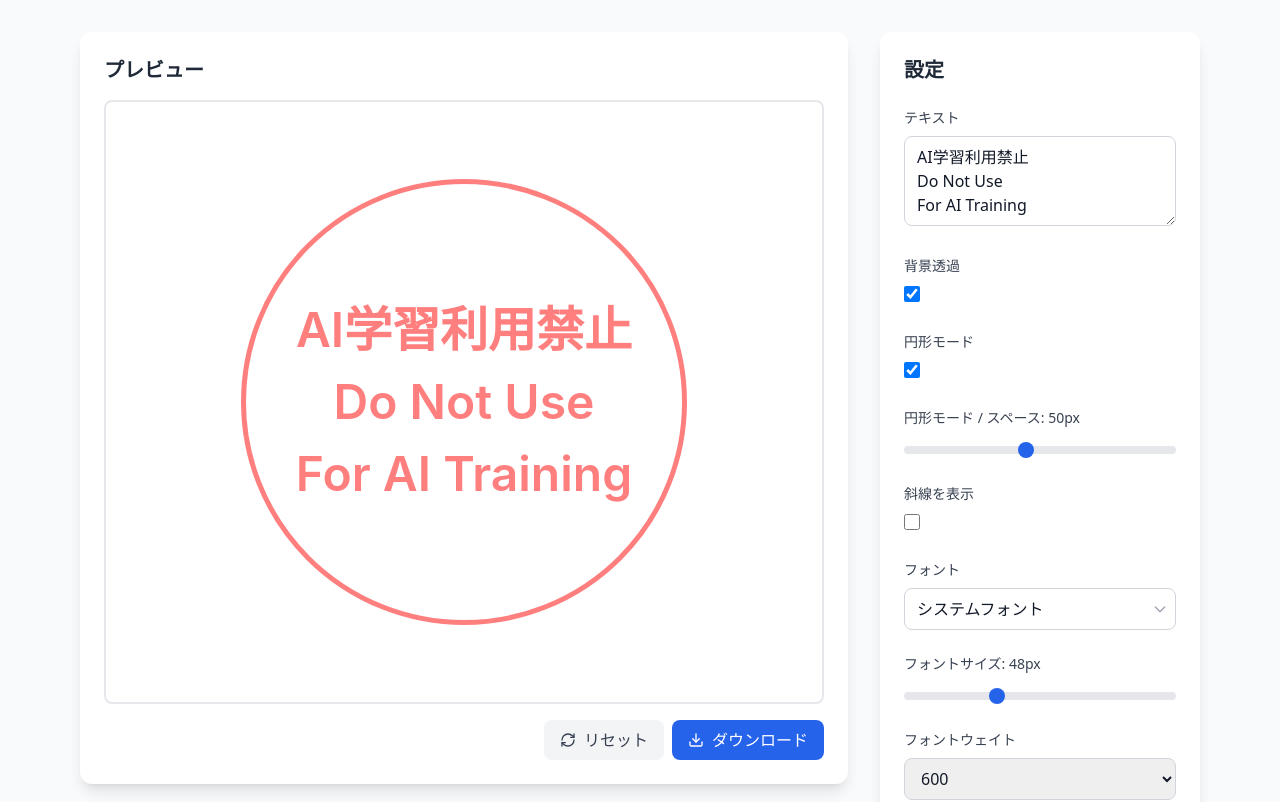
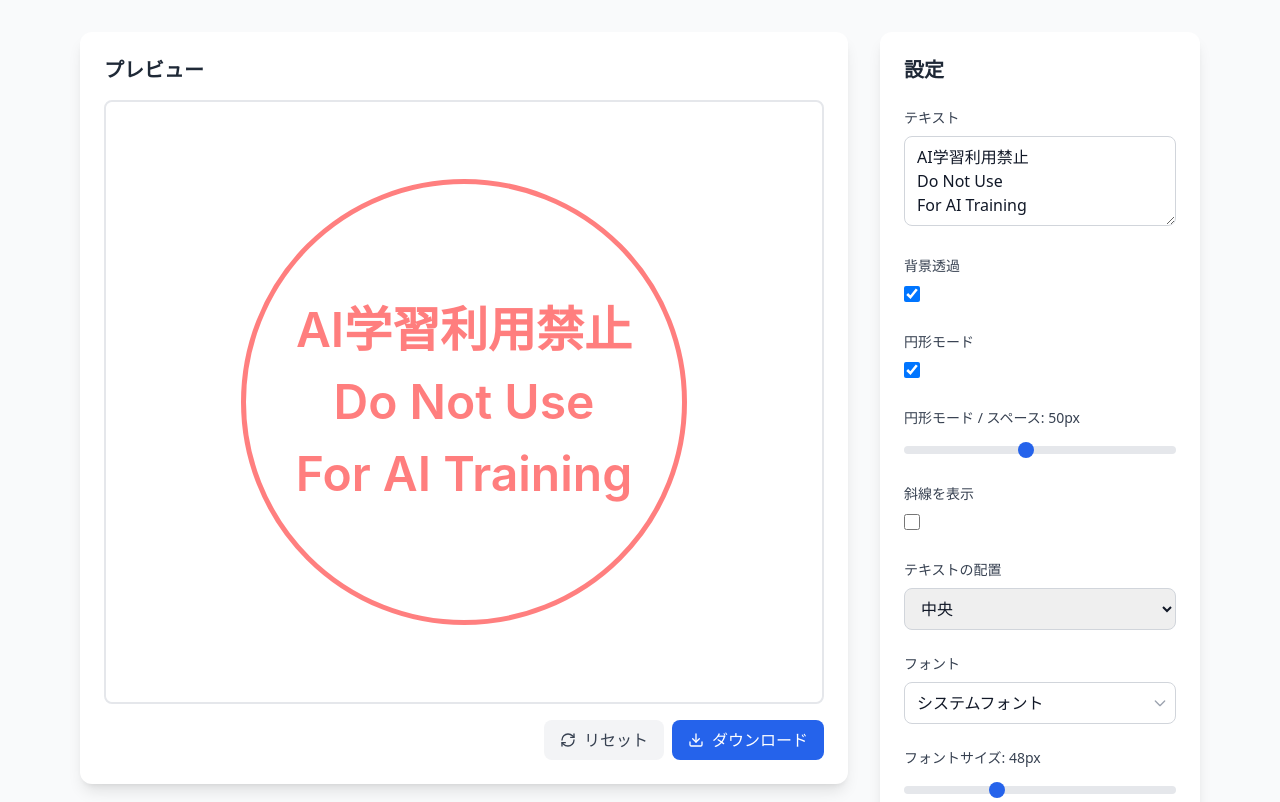
Before and after one commit to minagishl/watermark, a React (Vite) app: page / in a window 1280 px wide. Shown: the top 802 px of the page. Built offline with nearby package versions, Linux system fonts and the light colour scheme.

Commit message:
Add character alignment option

```diff
--- a/src/App.tsx
+++ b/src/App.tsx
@@ -21,6 +21,7 @@ const defaultSettings: WatermarkSettings = {
   circlePadding: 50,
   showDiagonalLine: false,
   diagonalLineWidth: 2,
+  textAlign: "center",
 };
 
 function App() {
--- a/src/components/Preview.tsx
+++ b/src/components/Preview.tsx
@@ -84,6 +84,7 @@ export function Preview({
                   lineHeight: settings.lineHeight,
                   fontFamily: settings.fontFamily,
                   fontWeight: settings.fontWeight,
+                  textAlign: settings.textAlign,
                   ...getBorderStyles(),
                   ...(settings.isCircle && {
                     borderRadius: "100%",
--- a/src/components/Settings.tsx
+++ b/src/components/Settings.tsx
@@ -1,7 +1,7 @@
 import { Settings as SettingsIcon } from "lucide-react";
 import { BorderPreview } from "./BorderPreview";
 import { FontSelect } from "./FontSelect";
-import { WatermarkSettings, BorderType } from "../types";
+import { WatermarkSettings, BorderType, TextAlignment } from "../types";
 
 interface SettingsPanelProps {
   settings: WatermarkSettings;
@@ -134,6 +134,23 @@ export function SettingsPanel({
               />
             </div>
           )}
+
+          <div>
+            <label className="block text-sm font-medium text-gray-700 mb-2">
+              テキストの配置
+            </label>
+            <select
+              value={settings.textAlign}
+              onChange={(e) =>
+                onSettingsChange({ textAlign: e.target.value as TextAlignment })
+              }
+              className="w-full px-3 py-2 border border-gray-300 rounded-lg focus:ring-2 focus:ring-blue-500 focus:border-transparent"
+            >
+              <option value="left">左寄せ</option>
+              <option value="center">中央</option>
+              <option value="right">右寄せ</option>
+            </select>
+          </div>
 
           <div>
             <label className="block text-sm font-medium text-gray-700 mb-2">
--- a/src/types.ts
+++ b/src/types.ts
@@ -9,6 +9,8 @@ export type BorderType =
   | "ridge"
   | "inset"
   | "outset";
+
+export type TextAlignment = "left" | "center" | "right";
 
 export interface WatermarkSettings {
   text: string;
@@ -26,4 +28,5 @@ export interface WatermarkSettings {
   circlePadding: number;
   showDiagonalLine: boolean;
   diagonalLineWidth: number;
+  textAlign: TextAlignment;
 }
```
